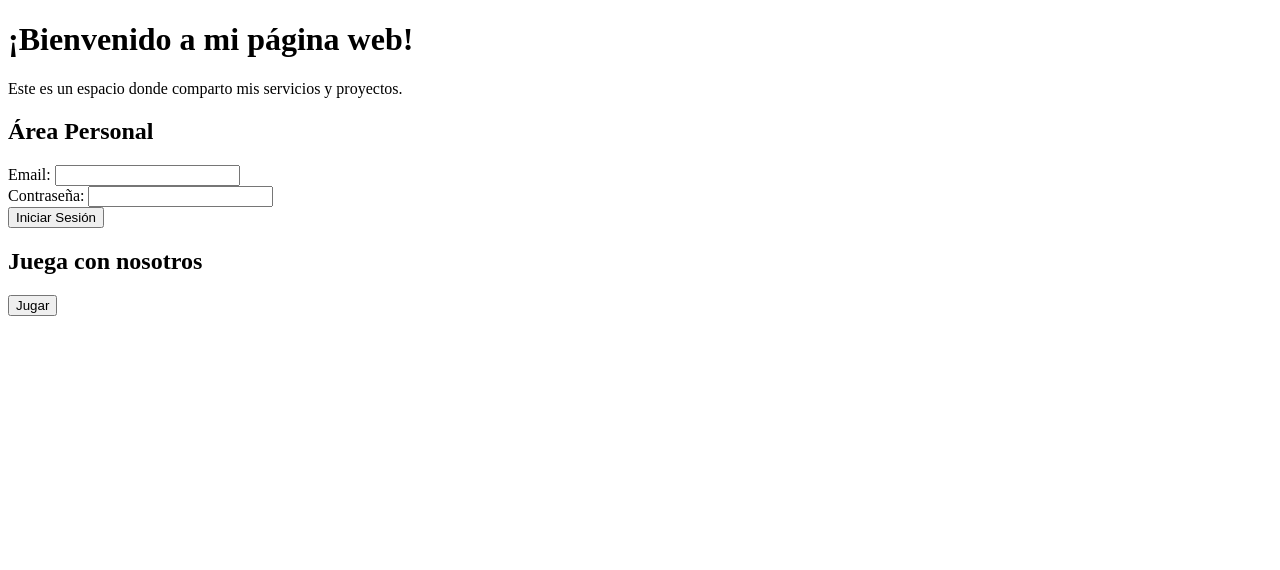
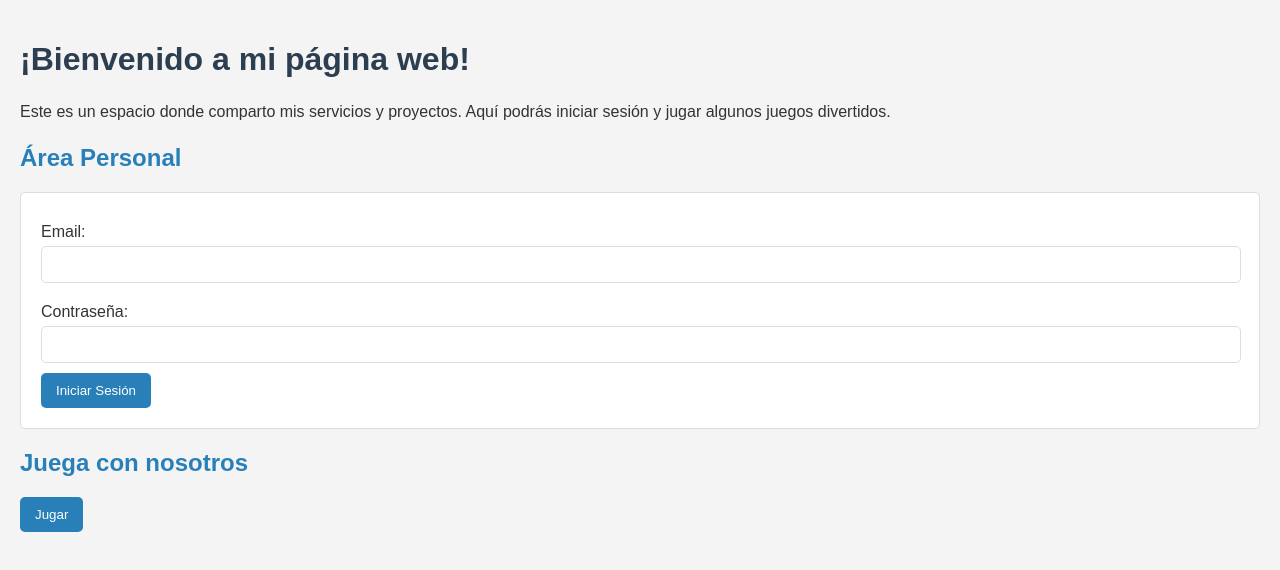
Before and after one commit to mby3-ua/mi-pagina-web, a plain HTML site: page index.html in a window 1280 px wide. Drawn offline with Linux system fonts and the light colour scheme.

Commit message:
Update index.html

```diff
--- a/index.html
+++ b/index.html
@@ -4,19 +4,70 @@
     <meta charset="UTF-8">
     <meta name="viewport" content="width=device-width, initial-scale=1.0">
     <title>Mi Página Web</title>
+    <style>
+        body {
+            font-family: Arial, sans-serif;
+            background-color: #f4f4f4;
+            margin: 0;
+            padding: 20px;
+            color: #333;
+        }
+        h1 {
+            color: #2c3e50;
+        }
+        h2 {
+            color: #2980b9;
+        }
+        p {
+            font-size: 16px;
+            line-height: 1.5;
+        }
+        form {
+            margin: 20px 0;
+            padding: 20px;
+            background-color: #fff;
+            border: 1px solid #ddd;
+            border-radius: 5px;
+        }
+        label {
+            display: block;
+            margin: 10px 0 5px;
+        }
+        input[type="email"],
+        input[type="password"] {
+            width: calc(100% - 20px);
+            padding: 10px;
+            margin-bottom: 10px;
+            border: 1px solid #ddd;
+            border-radius: 5px;
+        }
+        input[type="submit"],
+        button {
+            background-color: #2980b9;
+            color: white;
+            padding: 10px 15px;
+            border: none;
+            border-radius: 5px;
+            cursor: pointer;
+        }
+        input[type="submit"]:hover,
+        button:hover {
+            background-color: #1a5f8a;
+        }
+    </style>
 </head>
 <body>
     <h1>¡Bienvenido a mi página web!</h1>
-    <p>Este es un espacio donde comparto mis servicios y proyectos.</p>
+    <p>Este es un espacio donde comparto mis servicios y proyectos. Aquí podrás iniciar sesión y jugar algunos juegos divertidos.</p>
 
     <h2>Área Personal</h2>
     <form>
         <label for="email">Email:</label>
         <input type="email" id="email" name="email" required>
-        <br>
+
         <label for="password">Contraseña:</label>
         <input type="password" id="password" name="password" required>
-        <br>
+
         <input type="submit" value="Iniciar Sesión">
     </form>
 
@@ -25,8 +76,8 @@
 
     <script>
         function jugar() {
-            alert("¡Bienvenido al juego!");
-            // Aquí puedes agregar la lógica del juego
+            alert("¡Bienvenido al juego! Aquí podrías agregar la lógica de tu juego.");
+            // Aquí puedes agregar más lógica del juego.
         }
     </script>
 </body>
```
